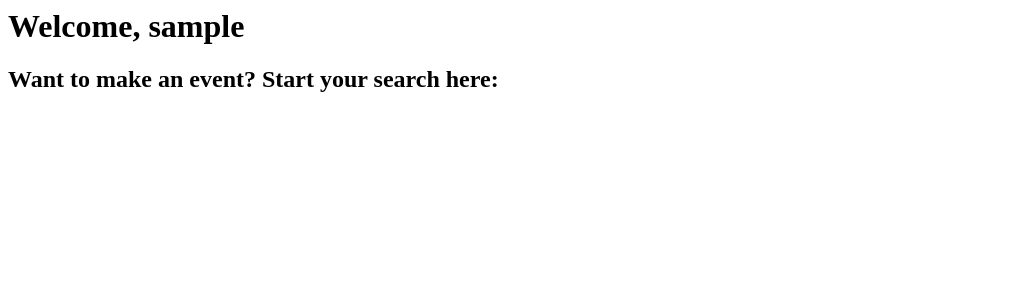
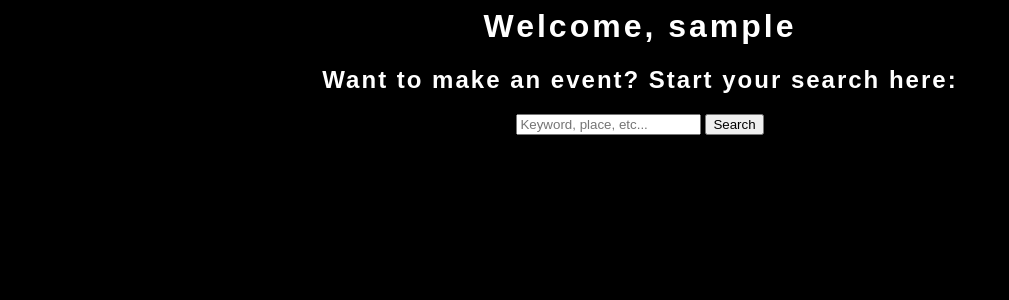
Before and after one commit to stuycs-softdev/proj3-6-eventplanner, a Python web app: template templates/search.html in a window 1280 px wide. Shown: the top 300 px of the page, without its empty margins (0-1009 px from the left). Run offline with Jinja, Linux system fonts and the light colour scheme; the template is opened without the code that fills it: most values are stand-ins (such as "Sample title", 1, 10 or a date in 2020).

Commit message:
search is semi functional. where does the submit button lead to?

```diff
--- a/static/search.css
+++ b/static/search.css
@@ -1,3 +1,23 @@
 body {
   background-color: black;
 }
+
+h1{
+	letter-spacing:3px;
+	text-align: center;
+	font-family: "Avant Garde", Avantgarde, "Century Gothic", CenturyGothic, "AppleGothic", sans-serif;
+	color: white;
+	font-size:200%;
+}
+
+h2{
+	letter-spacing:2px;
+	text-align: center;
+	font-family: "Avant Garde", Avantgarde, "Century Gothic", CenturyGothic, "AppleGothic", sans-serif;
+	color: white;
+	font-size: 150%;
+}
+
+#form{
+	text-align: center;
+}
--- a/templates/search.html
+++ b/templates/search.html
@@ -4,16 +4,19 @@
   <head>
     <meta charset="utf-8">
     <title> Home </title>
+    <link rel="stylesheet" href="http:/yui.yahooapis.com/pure/0.3.0/pure-min.css">
+    <link rel="stylesheet" href="../static/search.css">
   </head>
 
   <body>
     <h1>Welcome, {{username}}</h1>
     <h2>Want to make an event? Start your search here:</h2>
-
-
-
-
-
+  	<form class="pure-form" id="form"
+  		<fieldset>
+  			<input type="search" placeholder ="Keyword, place, etc...">
+  			<button type="submit" class="pure-button pure-button-primary">Search</button>
+  		</fieldset>
+  	</form>
 
   </body>
 
```
